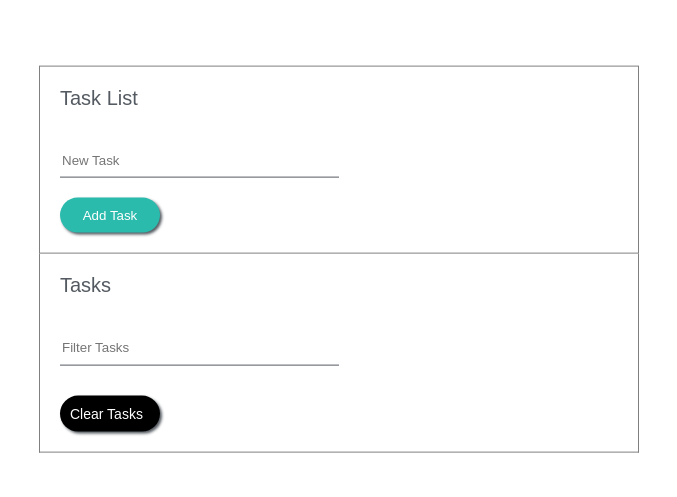
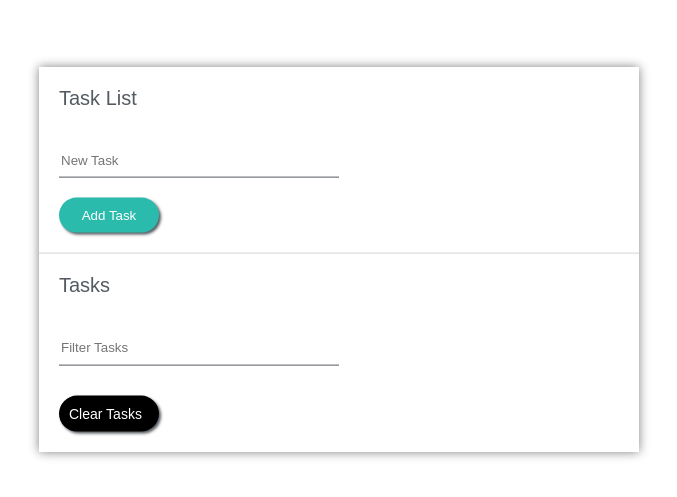
Before and after one commit to angelo21/task, a website: page index.html in a window 1280 px wide. Shown: the part 141-638 px from the top of the page, 301-978 px from the left. Drawn offline with Linux system fonts and the light colour scheme.

Commit message:
added shadow around container

```diff
--- a/sass/card.scss
+++ b/sass/card.scss
@@ -2,7 +2,6 @@
 .card {
 
   &__content {
-    border: 1px solid gray;
     padding: 2rem;
   }
 
@@ -47,8 +46,7 @@
   }
 
   &__action {
-    border: 1px solid gray;
-    border-top: none;
+    border-top: 1px solid lightgray;
     padding: 2rem;
   }
 
--- a/sass/global.scss
+++ b/sass/global.scss
@@ -24,4 +24,5 @@ body {
   top: 50%;
   left: 50%;
   transform: translate(-50%, -50%);
+  box-shadow: 0 0 1rem gray;
 }
```
Also changed, not shown: styles/style.css.
